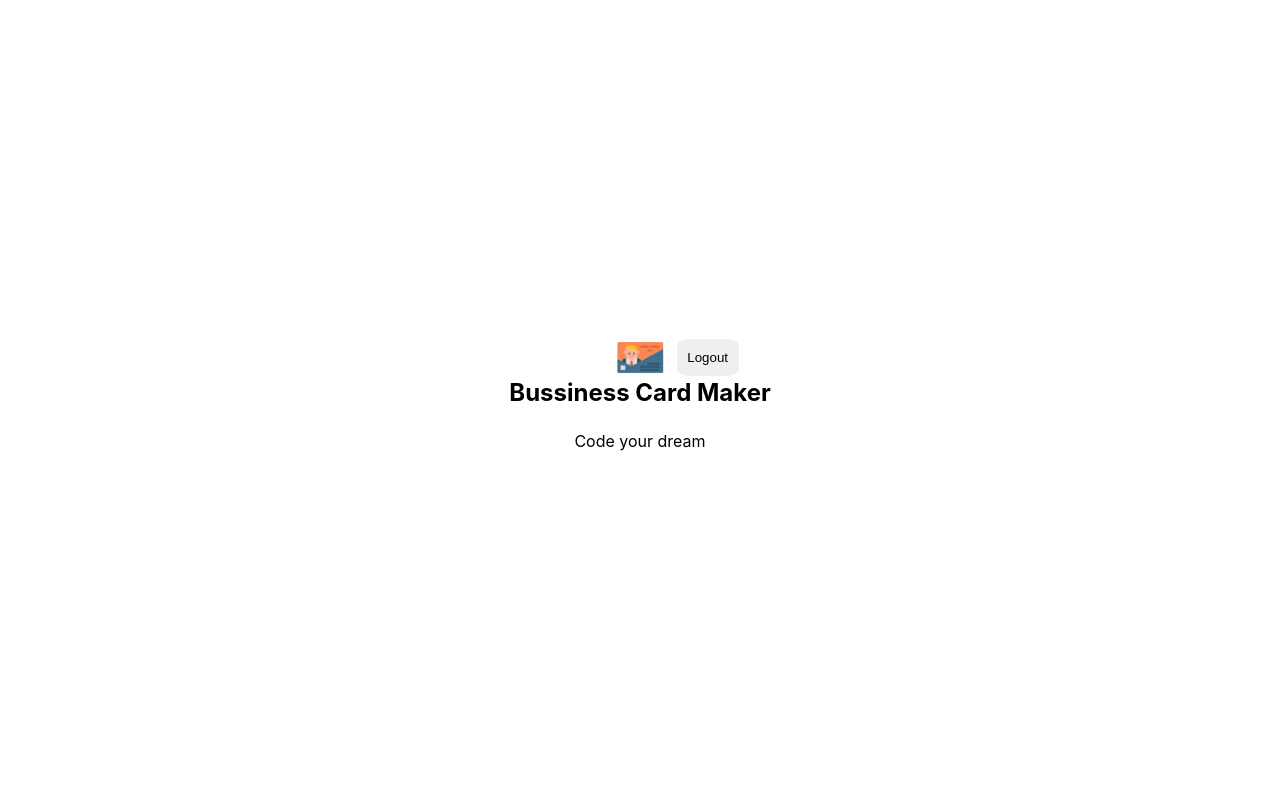
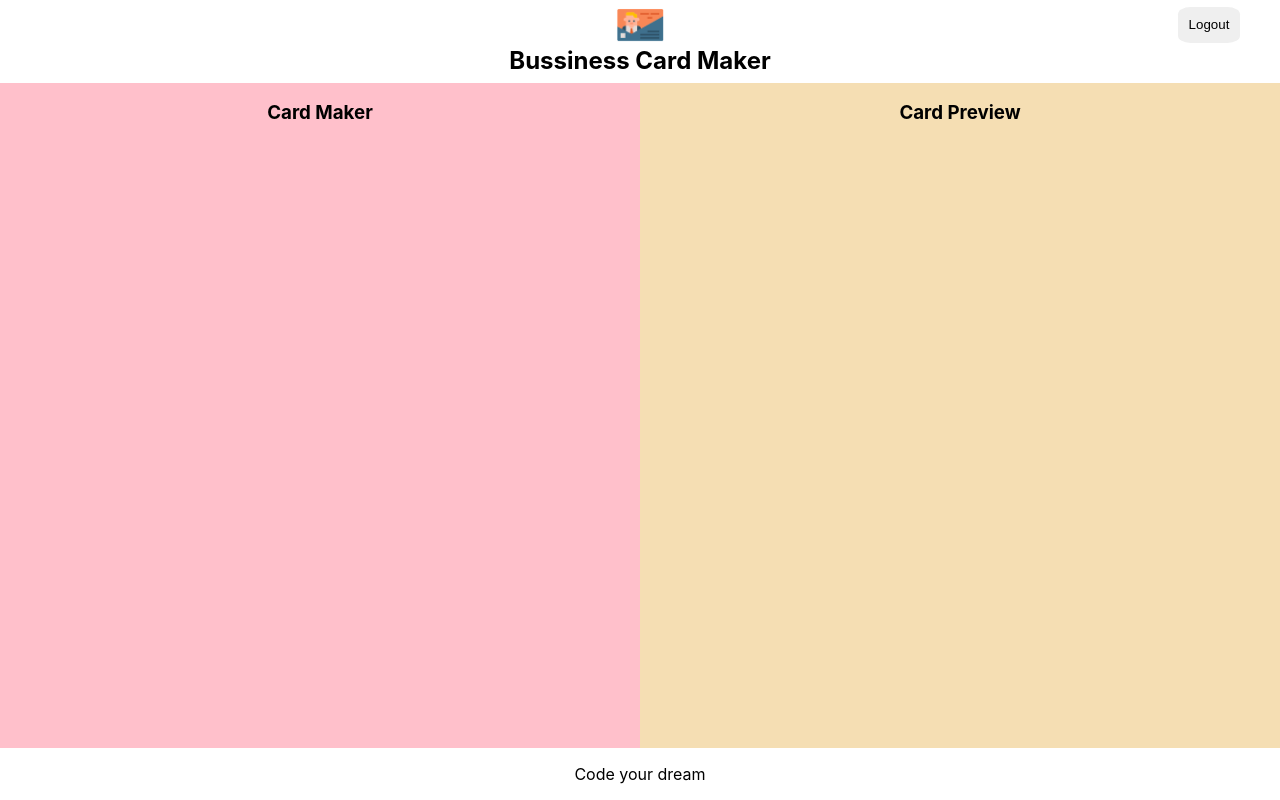
Before and after one commit to JongyunHa/Card-maker, a React (Create React App) app: page /maker in a window 1280 px wide. Built offline with nearby package versions, Linux system fonts and the light colour scheme; no server answers; sample sign-in values are in the browser's storage.

Commit message:
Maker header and footer

```diff
--- /dev/null
+++ b/src/components/editor/editor.jsx
@@ -0,0 +1,12 @@
+import React from 'react';
+import styles from './editor.module.css';
+
+const Editor = () => {
+  return (
+    <section className={styles.editor}>
+      <h1 className={styles.title}>Card Maker</h1>
+    </section>
+  );
+};
+
+export default Editor;
--- /dev/null
+++ b/src/components/editor/editor.module.css
@@ -0,0 +1,13 @@
+@value makerGreen from '../../common/colors.css';
+
+.editor {
+  flex-basis: 50%;
+  background-color: pink;
+}
+
+.title {
+  width: 100%;
+  text-align: center;
+  margin-bottom: 1em;
+  color: makerGreen;
+}
--- a/src/components/maker/maker.jsx
+++ b/src/components/maker/maker.jsx
@@ -3,6 +3,8 @@
 import Header from '../header/header';
 import Footer from '../footer/footer';
 import { useHistory } from 'react-router-dom';
+import Editor from '../editor/editor';
+import Preview from '../preview/preview';
 
 const Maker = ({ authService }) => {
   const history = useHistory();
@@ -18,6 +20,10 @@
   return (
     <section className={styles.maker}>
       <Header onLogout={onLogout} />
+      <div className={styles.container}>
+        <Editor />
+        <Preview />
+      </div>
       <Footer />
     </section>
   );
--- a/src/components/maker/maker.module.css
+++ b/src/components/maker/maker.module.css
@@ -0,0 +1,19 @@
+@value mediaQuery from '../../common/size.css';
+
+.maker {
+  width: 100%;
+  height: 100%;
+  display: flex;
+  flex-direction: column;
+}
+
+.container {
+  display: flex;
+  flex: 1;
+}
+
+@media screen and (max-width: mediaQuery) {
+  .container {
+    flex-direction: column;
+  }
+}
--- /dev/null
+++ b/src/components/preview/preview.jsx
@@ -0,0 +1,12 @@
+import React from 'react';
+import styles from './preview.module.css';
+
+const Preview = () => {
+  return (
+    <section className={styles.preview}>
+      <h1 className={styles.title}>Card Preview</h1>
+    </section>
+  );
+};
+
+export default Preview;
--- /dev/null
+++ b/src/components/preview/preview.module.css
@@ -0,0 +1,13 @@
+@value makerGreen from '../../common/colors.css';
+
+.preview {
+  flex-basis: 50%;
+  background-color: wheat;
+}
+
+.title {
+  width: 100%;
+  text-align: center;
+  margin-bottom: 1em;
+  color: makerGreen;
+}
```
